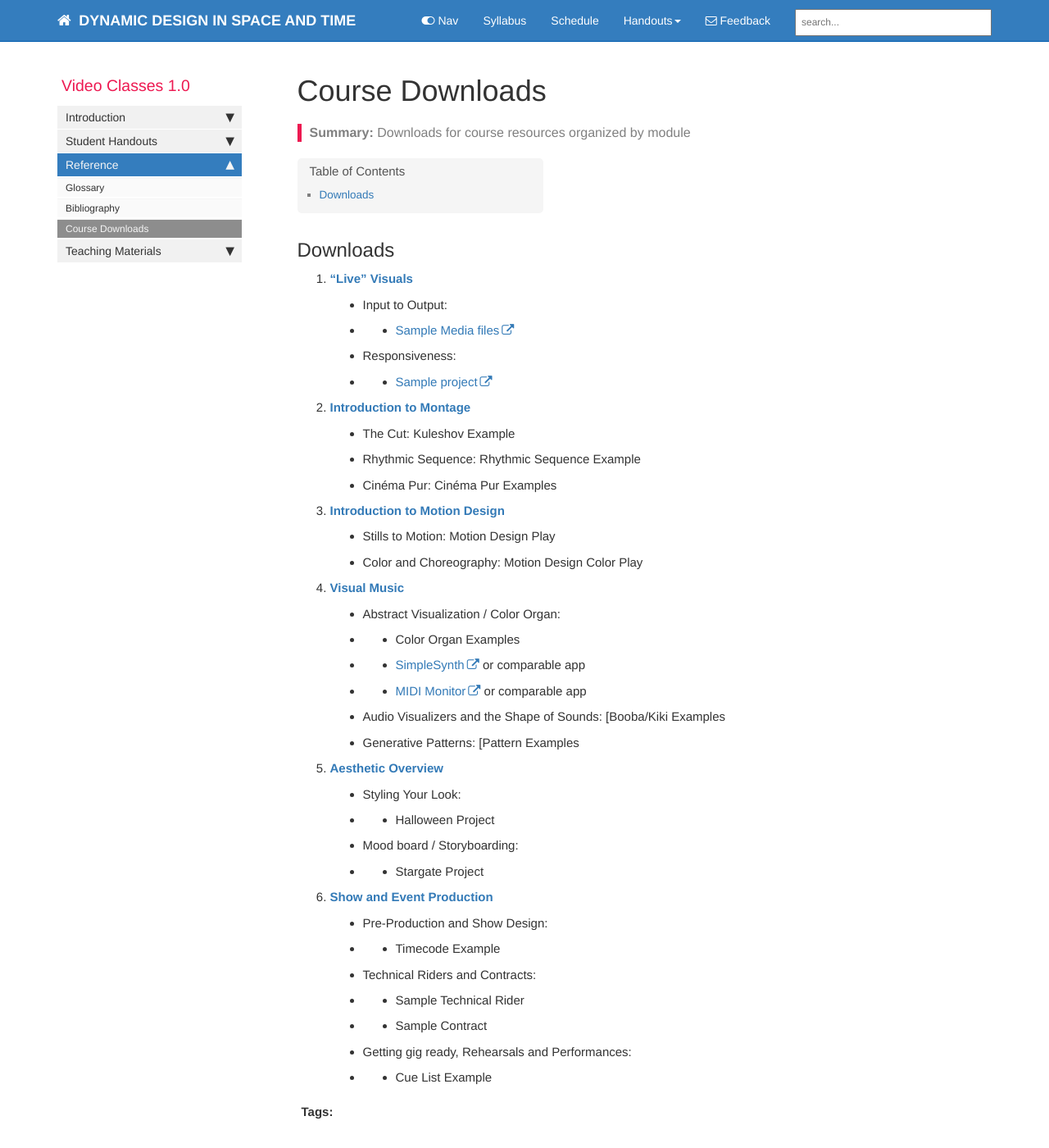
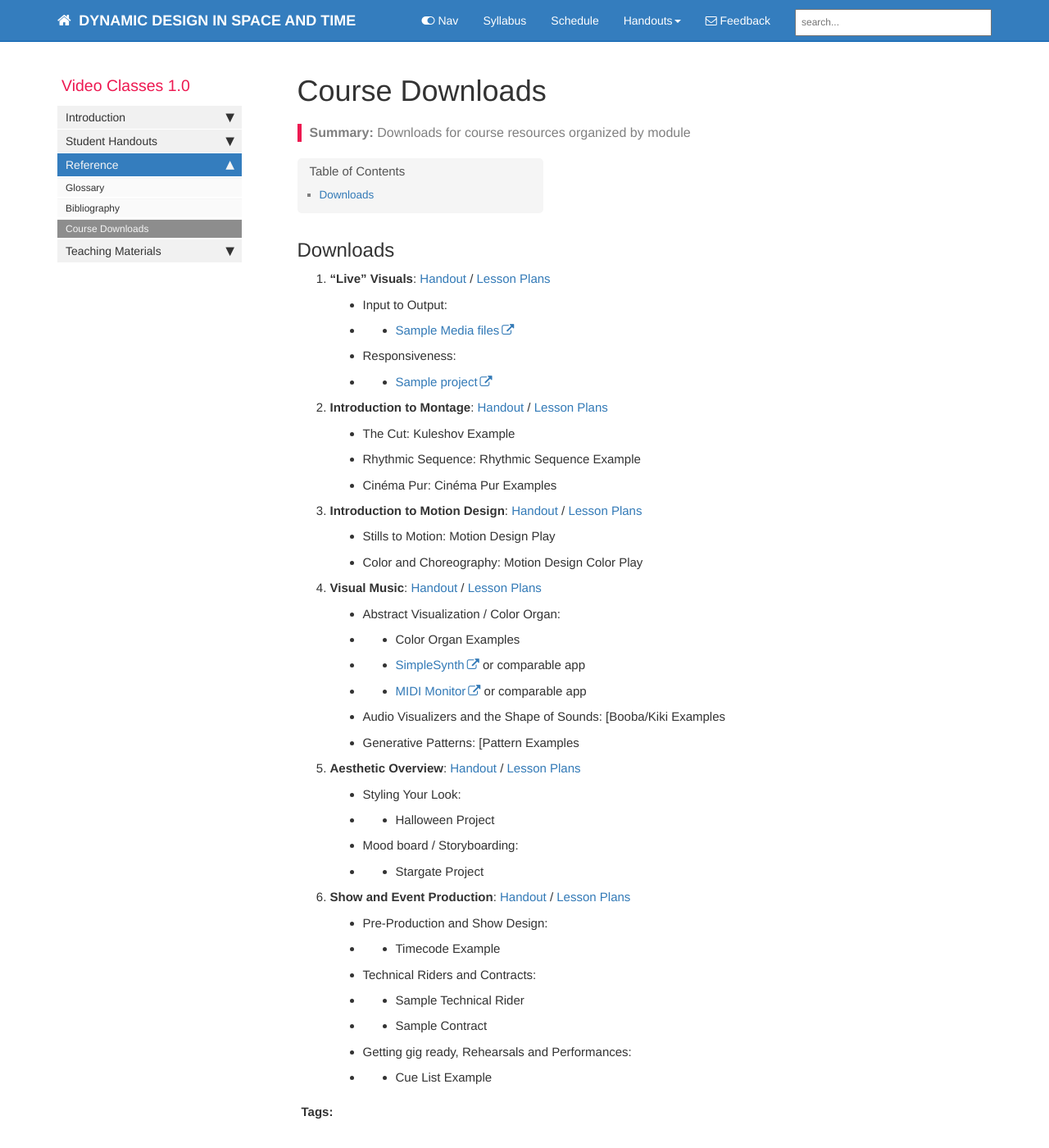
Before and after one commit to Vidvox/vvedu, a Jekyll site: the page built from pages/reference/ref_downloads.md, in a window 1280 px wide and 1400 px high. Shown: the whole window at 82% size. Built offline with Jekyll 4.4.1, drawn with Linux system fonts in a browser that asks for light colours; nearby versions of some CDN libraries; comment, search, counter and statistics services are not loaded.

Commit message:
Link fixes and tweaks

```diff
--- a/pages/reference/ref_downloads.md
+++ b/pages/reference/ref_downloads.md
@@ -11,31 +11,31 @@ folder: reference
 
 ## Downloads
 
-1. [**“Live” Visuals**](/vvedu/teaching_module_1.html)
+1. **“Live” Visuals**: [Handout](/vvedu/handout_module_1.html) / [Lesson Plans](/vvedu/teaching_module_1.html)
 - Input to Output:
 - - [Sample Media files](https://s3.amazonaws.com/vidvox/vvedu/W1-L1.zip)
 - Responsiveness:
 - - [Sample project](https://s3.amazonaws.com/vidvox/vvedu/W1-L2.zip)
-2. [**Introduction to Montage**](/vvedu/teaching_module_2.html)
+2. **Introduction to Montage**: [Handout](/vvedu/handout_module_2.html) / [Lesson Plans](/vvedu/teaching_module_2.html)
 - The Cut: Kuleshov Example
 - Rhythmic Sequence: Rhythmic Sequence Example
 - Cinéma Pur: Cinéma Pur Examples
-3. [**Introduction to Motion Design**](/vvedu/teaching_module_3.html)
+3. **Introduction to Motion Design**: [Handout](/vvedu/handout_module_3.html) / [Lesson Plans](/vvedu/teaching_module_3.html)
 - Stills to Motion: Motion Design Play
 - Color and Choreography: Motion Design Color Play
-4. [**Visual Music**](/vvedu/teaching_module_4.html)
+4. **Visual Music**: [Handout](/vvedu/handout_module_4.html) / [Lesson Plans](/vvedu/teaching_module_4.html)
 - Abstract Visualization / Color Organ:
 - - Color Organ Examples
 - - [SimpleSynth](http://notahat.com/simplesynth/) or comparable app
 - - [MIDI Monitor](https://www.snoize.com/MIDIMonitor/) or comparable app
 - Audio Visualizers and the Shape of Sounds: [Booba/Kiki Examples
 - Generative Patterns: [Pattern Examples
-5. [**Aesthetic Overview**](/vvedu/teaching_module_5.html)
+5. **Aesthetic Overview**: [Handout](/vvedu/handout_module_5.html) / [Lesson Plans](/vvedu/teaching_module_5.html)
 - Styling Your Look:
 - - Halloween Project
 - Mood board / Storyboarding:
 - - Stargate Project
-6. [**Show and Event Production**](/vvedu/teaching_module_6.html)
+6. **Show and Event Production**: [Handout](/vvedu/handout_module_6.html) / [Lesson Plans](/vvedu/teaching_module_6.html)
 - Pre-Production and Show Design:
 - - Timecode Example
 - Technical Riders and Contracts:
```
Also changed, not shown: pages/course/course_schedule.md (+15 -15 lines), pages/teaching/teaching_index.md (+7 -7 lines).
